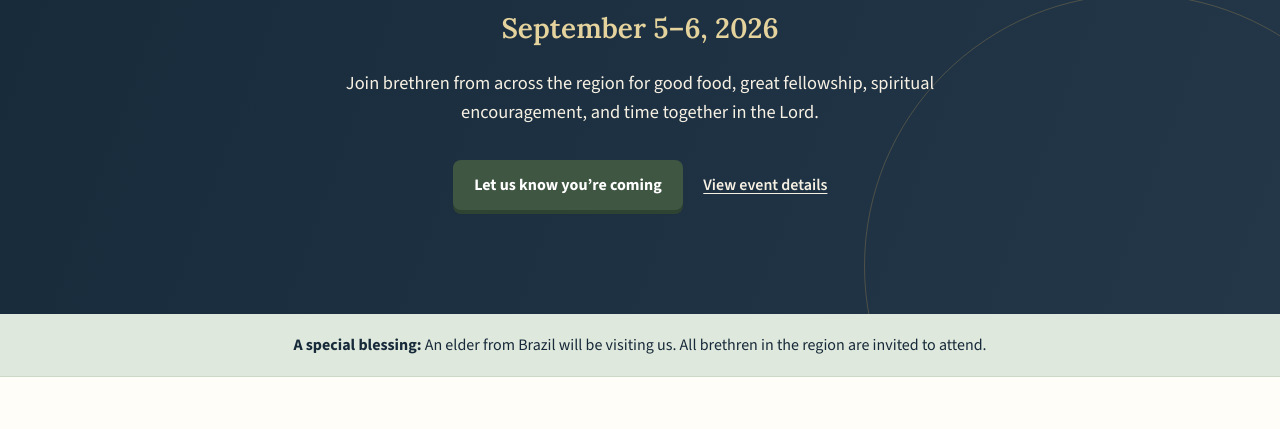
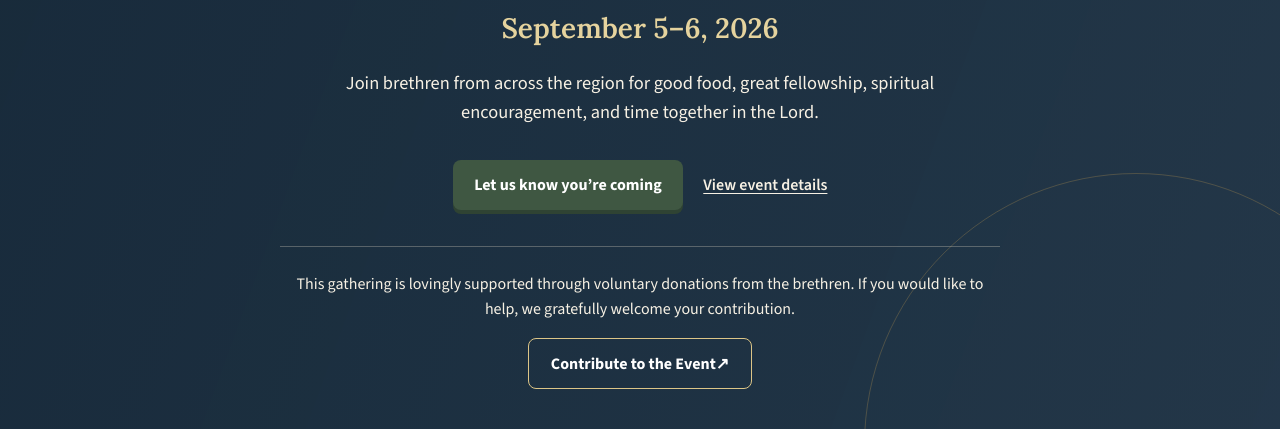
Before and after one commit to ccusdetroit/SEP2026, a plain HTML site: page index.html in a window 1280 px wide. Shown: the part 399-828 px from the top of the page. Drawn offline with nearby package versions, Linux system fonts and the light colour scheme.

Commit message:
Add files via upload

```diff
--- a/index.html
+++ b/index.html
@@ -34,6 +34,10 @@
                 <div class="hero-actions">
                     <a class="button button-primary" href="#rsvp">Let us know you’re coming</a>
                     <a class="text-link" href="#event-details">View event details</a>
+                </div>
+                <div class="contribution-callout">
+                    <p>This gathering is lovingly supported through voluntary donations from the brethren. If you would like to help, we gratefully welcome your contribution.</p>
+                    <a class="button contribution-button" href="https://www.signupgenius.com/go/10C0545A4AB2BAAF5C61-64432564-detroit#/" target="_blank" rel="noopener noreferrer">Contribute to the Event <span aria-hidden="true">↗</span></a>
                 </div>
             </div>
         </section>
--- a/styles.css
+++ b/styles.css
@@ -278,6 +278,31 @@ h3 {
 
 .text-link:hover {
     color: var(--white);
+}
+
+.contribution-callout {
+    max-width: 720px;
+    margin: 2.25rem auto 0;
+    padding-top: 1.5rem;
+    border-top: 1px solid rgba(233, 223, 202, 0.3);
+}
+
+.contribution-callout p {
+    margin: 0 auto 1rem;
+    color: var(--cream-100);
+    font-size: 1rem;
+}
+
+.contribution-button {
+    min-height: 46px;
+    border: 1px solid #dcc587;
+    color: var(--white);
+    background: transparent;
+}
+
+.contribution-button:hover {
+    color: var(--navy-900);
+    background: #dcc587;
 }
 
 .welcome-note {
@@ -809,6 +834,10 @@ textarea[aria-invalid="true"],
         width: 100%;
     }
 
+    .contribution-button {
+        width: 100%;
+    }
+
     .event-card {
         padding: 1.35rem;
     }
```
